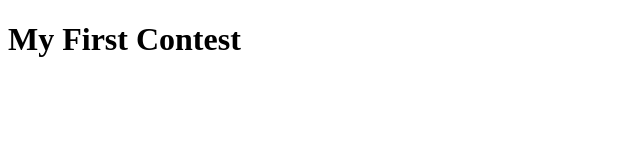
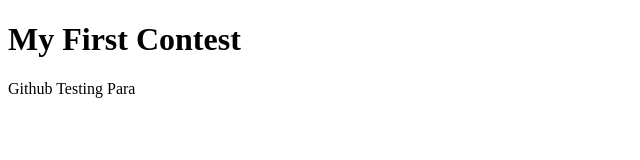
Before and after one commit to salunkevv/Frontend1-Contest1-Sept, a plain HTML site: page index.html in a window 1280 px wide. Shown: the whole page, without its empty margins (0-640 px from the left). Drawn offline with Linux system fonts and the light colour scheme.

Commit message:
my commit

```diff
--- a/index.html
+++ b/index.html
@@ -7,5 +7,6 @@
 </head>
 <body>
     <h1>My First Contest</h1>
+    <p>Github Testing Para</p>
 </body>
 </html>
```
